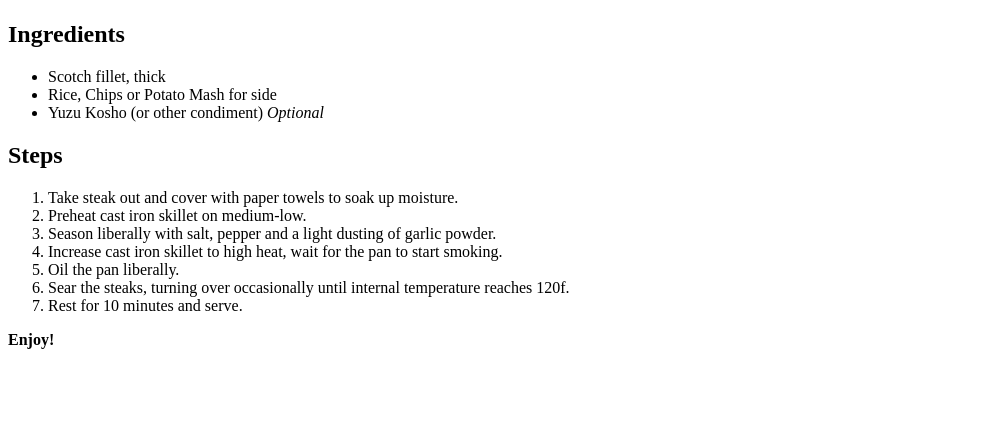
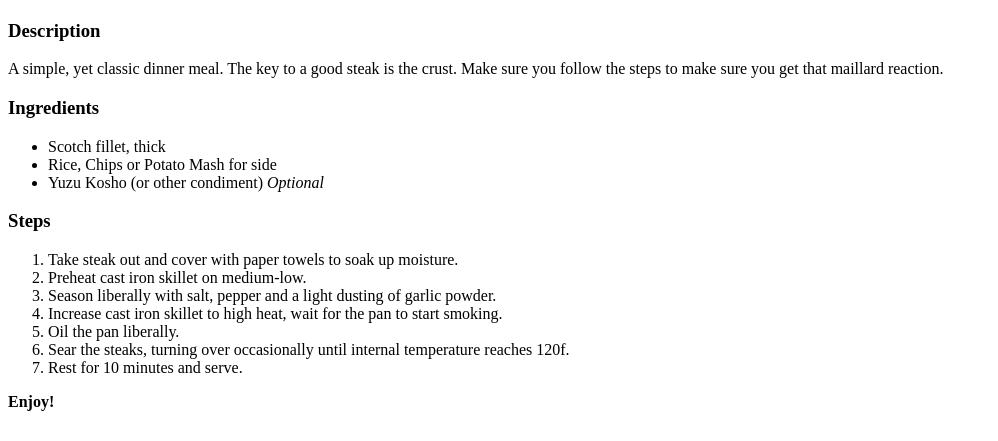
Before and after one commit to bfun01/odin-recipes, a plain HTML site: page recipes/steak.html in a window 1280 px wide. Shown: the part 359-800 px from the top of the page, without its empty margins (0-998 px from the left). Drawn offline with Linux system fonts and the light colour scheme.

Commit message:
Update receipes with descriptions

```diff
--- a/recipes/steak.html
+++ b/recipes/steak.html
@@ -9,13 +9,15 @@
     <a href="../index.html">Home</a>
     <p><h1>Steak</h1></p>
     <img src="https://hips.hearstapps.com/hmg-prod/images/how-to-cook-steak-in-the-oven-lead-66a3eda7b0f65.jpg?resize=1200:*" height="250" alt="Steak">
-    <h2>Ingredients</h2>
+    <h3>Description</h3>
+    <p>A simple, yet classic dinner meal. The key to a good steak is the crust. Make sure you follow the steps to make sure you get that maillard reaction.</p>
+    <h3>Ingredients</h3>
         <ul>
             <li>Scotch fillet, thick</li>
             <li>Rice, Chips or Potato Mash for side</li>
             <li>Yuzu Kosho (or other condiment) <em>Optional</em></li>
         </ul>
-    <h2>Steps</h2>
+    <h3>Steps</h3>
         <ol>
             <li>Take steak out and cover with paper towels to soak up moisture.</li>
             <li>Preheat cast iron skillet on medium-low.</li>
```
Also changed, not shown: recipes/hainanchicken.html (+4 -2 lines), recipes/italianpanino.html (+4 -2 lines).
